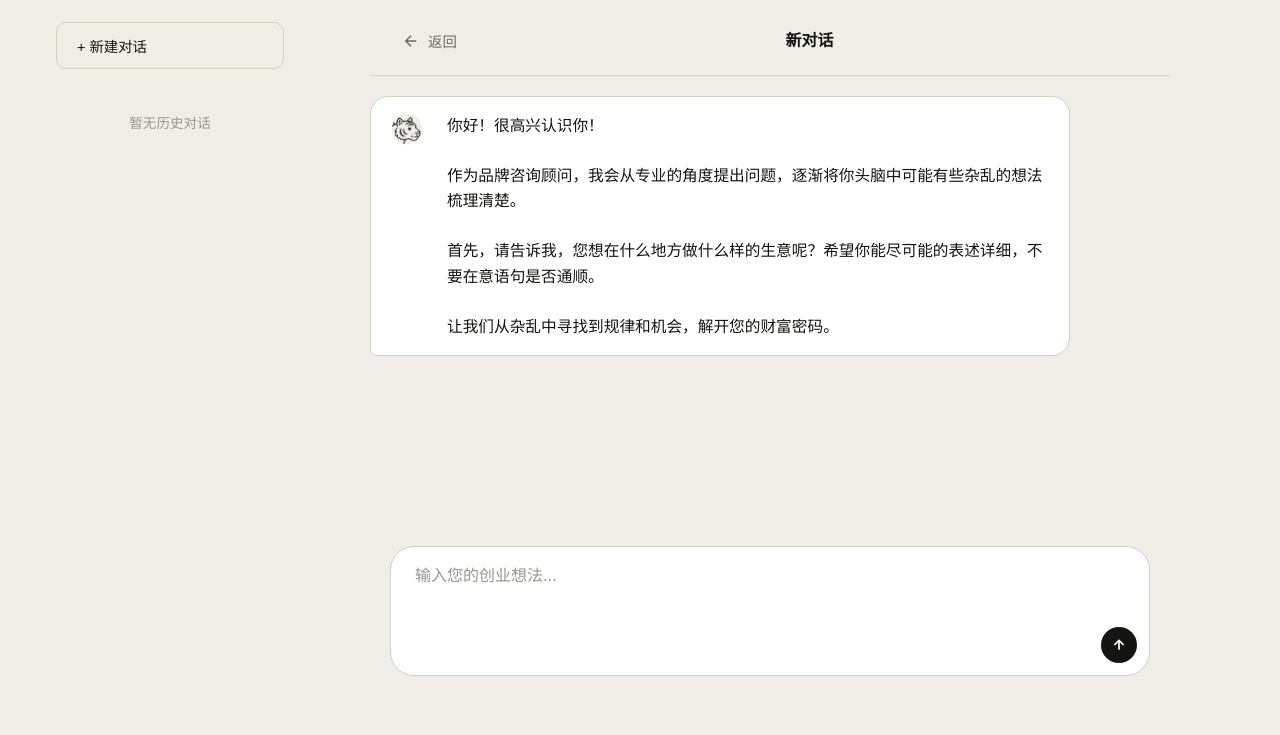
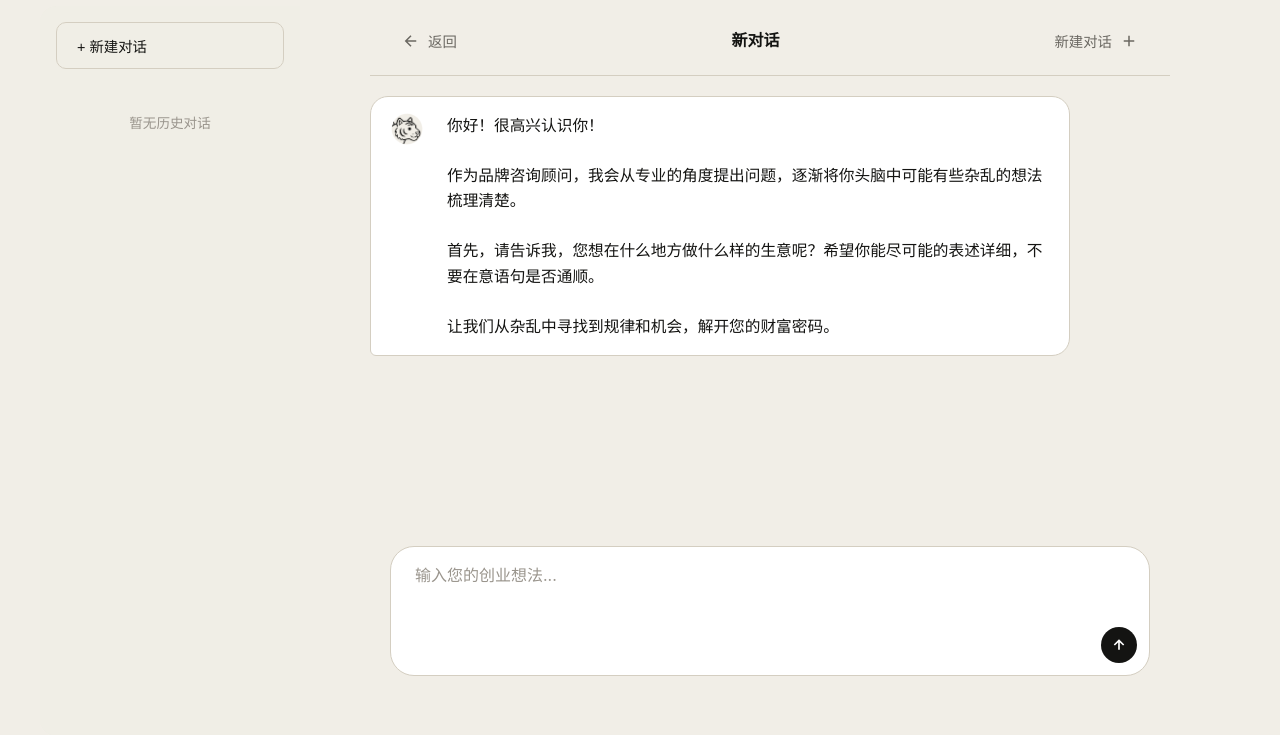
Before and after one commit to HuYee2025/BrandGPT, a Flask app: page /chat in a window 1280 px wide. Shown: the part 74-809 px from the top of the page. Run offline with Flask 3, Linux system fonts and the light colour scheme.

Commit message:
添加新建对话按钮到聊天标题右侧，与返回按钮对称

```diff
--- a/templates/chat.html
+++ b/templates/chat.html
@@ -579,6 +579,12 @@
                 返回
             </button>
             <span class="chat-header-title">新对话</span>
+            <button class="chat-header-back" onclick="startNewChat()">
+                新建对话
+                <svg viewBox="0 0 24 24" fill="none" stroke="currentColor" stroke-width="2">
+                    <path d="M12 5v14M5 12h14"/>
+                </svg>
+            </button>
         </div>
         <div class="chat-messages" id="chatMessages">
             <!-- 消息将在这里显示 -->
```
